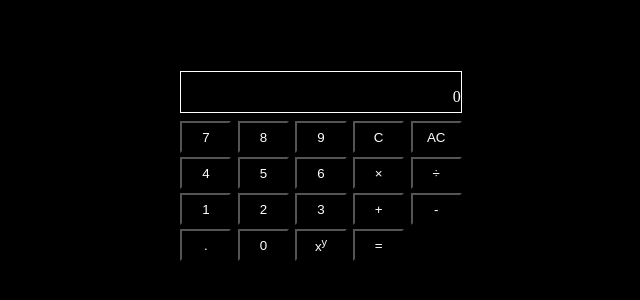
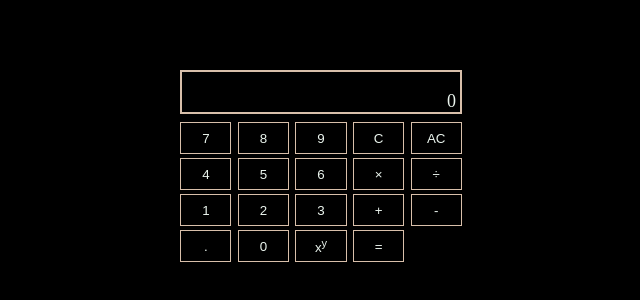
Before and after one commit to kanmear/calculator, a plain HTML site: page index.html in a window 1280 px wide. Shown: the part 234-534 px from the top of the page, without its empty margins (319-959 px from the left). Drawn offline with Linux system fonts and the light colour scheme.

Commit message:
css level up

```diff
--- a/style.scss
+++ b/style.scss
@@ -2,7 +2,7 @@
     margin: 0;
     padding: 0;
     background-color: black;
-    color: white;
+    color: #EBF5EE;
 }
 
 body {
@@ -20,7 +20,7 @@ body {
 
     .display {
         height: 5vh;
-        border: 1px solid white;
+        border: 2px solid #D8BFAA;
         text-align: right;
 
         display: flex;
@@ -28,12 +28,17 @@ body {
 
         .upper-part {
             height: 2vh;
+            padding-top: 0.4vh;
+
             font-size: 14px;
         }
 
         .lower-part {
             height: 3vh;
-            font-size: 16px;
+            padding-right: 0.3vw;
+            padding-top: 0.4vh;
+
+            font-size: 18px;
         }
     }
 
@@ -52,4 +57,16 @@ body {
 button {
     height: 4vh;
     width: 4vw;
+
+    border: 1px solid #D8BFAA;
 }
+
+button:hover {
+    border: 1.5px solid #542344;
+    transition: 0.2s;
+}
+
+button:active {
+    border: 5px solid #542344;
+    transition: 0.2s;
+}
```
Also changed, not shown: style.css, 1 other file.
